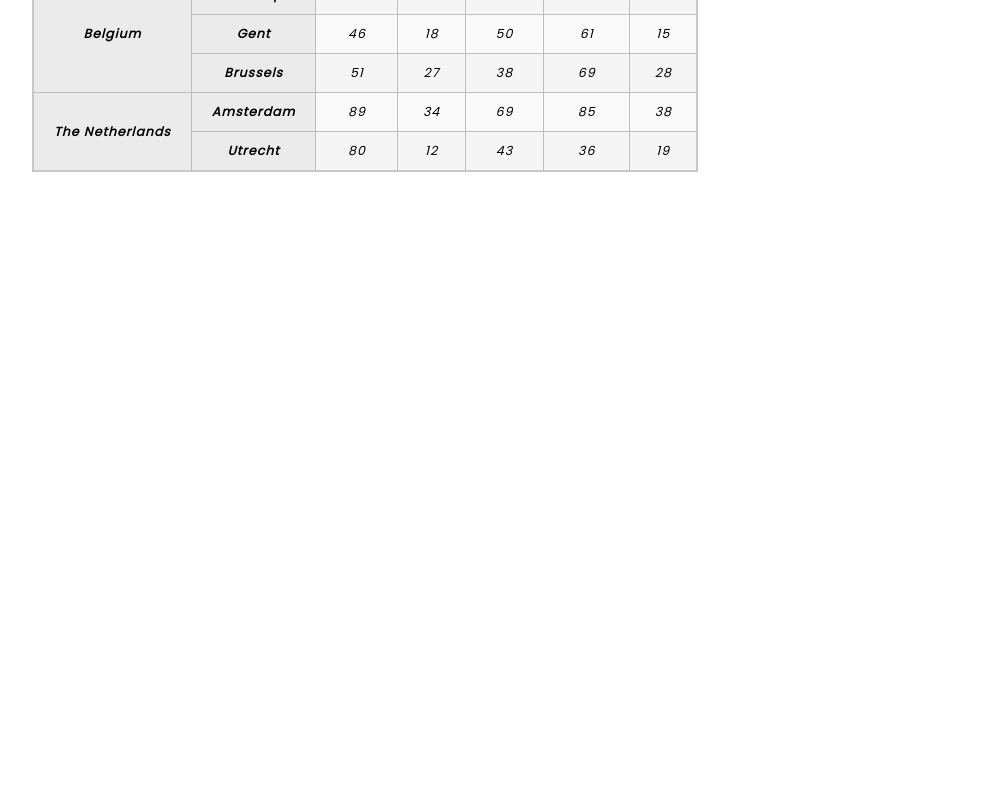
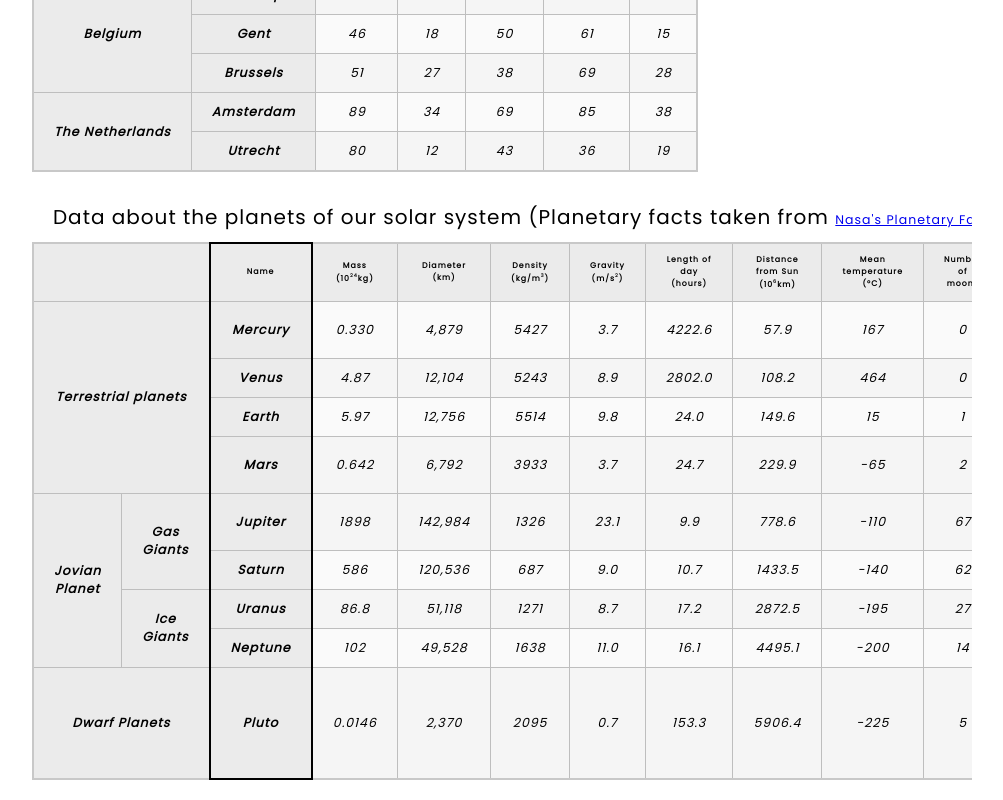
Before and after one commit to yadavrashindra5/react-components, a React (Vite) app: page / in a window 1280 px wide. Shown: the part 2230-3030 px from the top of the page, without its empty margins (138-1141 px from the left). Before the commit the page ends 2422 px from the top, so only its background shows below. Built offline with nearby package versions, Linux system fonts and the light colour scheme.

Commit message:
done with the assignment, need to update the accessibility

```diff
--- a/src/components/Table/table.module.css
+++ b/src/components/Table/table.module.css
@@ -71,3 +71,52 @@
     padding: 10px;
   }
 }
+
+.solar_system {
+  margin-bottom: 2rem;
+  overflow: scroll;
+
+  table {
+    border-collapse: collapse;
+    border: 2px solid rgb(200, 200, 200);
+    letter-spacing: 1px;
+    font-size: 3.2rem;
+  }
+
+  td,
+  th {
+    border: 1px solid rgb(190, 190, 190);
+    padding: 10px 20px;
+  }
+
+  th {
+    /* font-size: 3.2rem; */
+    background-color: rgb(235, 235, 235);
+  }
+
+  td {
+    text-align: center;
+  }
+
+  tr:nth-child(even) td {
+    background-color: rgb(250, 250, 250);
+  }
+
+  tr:nth-child(odd) td {
+    background-color: rgb(245, 245, 245);
+  }
+
+  caption {
+    padding: 10px;
+  }
+
+  tbody {
+    font-size: 3.2rem;
+    font-style: italic;
+  }
+
+  tfoot {
+    font-size: 3.2rem;
+    font-weight: bold;
+  }
+}
--- a/src/components/Table/table.tsx
+++ b/src/components/Table/table.tsx
@@ -272,6 +272,204 @@ export default function Table() {
           </tbody>
         </table>
       </div>
+      <div className={styles.solar_system}>
+        <table>
+          <caption>
+            Data about the planets of our solar system (Planetary facts taken
+            from{" "}
+            <a
+              target="_blank"
+              href="http://nssdc.gsfc.nasa.gov/planetary/factsheet/"
+            >
+              Nasa's Planetary Fact Sheet - Metric
+            </a>
+            ).
+          </caption>
+          <colgroup>
+            <col />
+            <col />
+            <col style={{ border: "0.2rem solid #000" }} />
+          </colgroup>
+          <thead>
+            <tr>
+              <th colSpan={2}></th>
+              <th>Name</th>
+              <th>
+                Mass (10<sup>24</sup>kg)
+              </th>
+              <th>Diameter (km)</th>
+              <th>
+                Density (kg/m<sup>3</sup>)
+              </th>
+              <th>
+                Gravity (m/s<sup>2</sup>)
+              </th>
+              <th>Length of day (hours)</th>
+              <th>
+                Distance from Sun (10<sup>6</sup>km)
+              </th>
+              <th>Mean temperature (°C)</th>
+              <th>Number of moons</th>
+              <th>Notes</th>
+            </tr>
+          </thead>
+          <tbody>
+            <tr>
+              <th rowSpan={5} colSpan={2}>
+                Terrestrial planets
+              </th>
+            </tr>
+            <tr>
+              <th>Mercury</th>
+              <td>0.330</td>
+              <td>4,879</td>
+              <td>5427</td>
+              <td>3.7</td>
+              <td>4222.6</td>
+              <td>57.9</td>
+              <td>167</td>
+              <td>0</td>
+              <td>Closest to the Sun</td>
+            </tr>
+            <tr>
+              <th>Venus</th>
+              <td>4.87</td>
+              <td>12,104</td>
+              <td>5243</td>
+              <td>8.9</td>
+              <td>2802.0</td>
+              <td>108.2</td>
+              <td>464</td>
+              <td>0</td>
+            </tr>
+            <tr>
+              <th>Earth</th>
+              <td>5.97</td>
+              <td>12,756</td>
+              <td>5514</td>
+              <td>9.8</td>
+              <td>24.0</td>
+              <td>149.6</td>
+              <td>15</td>
+              <td>1</td>
+              <td>Our World</td>
+            </tr>
+            <tr>
+              <th>Mars</th>
+              <td>0.642</td>
+              <td>6,792</td>
+              <td>3933</td>
+              <td>3.7</td>
+              <td>24.7</td>
+              <td>229.9</td>
+              <td>-65</td>
+              <td>2</td>
+              <td>The Red Planet</td>
+            </tr>
+            <tr>
+              <th colSpan={1} rowSpan={5}>
+                Jovian Planet
+              </th>
+            </tr>
+            <tr>
+              <th colSpan={1} rowSpan={2}>
+                Gas Giants
+              </th>
+              <th>Jupiter</th>
+              <td>1898</td>
+              <td>142,984</td>
+              <td>1326</td>
+              <td>23.1</td>
+              <td>9.9</td>
+              <td>778.6</td>
+              <td>-110</td>
+              <td>67</td>
+              <td>The Largest Planet</td>
+            </tr>
+            <tr>
+              <th>Saturn</th>
+              <td>586</td>
+              <td>120,536</td>
+              <td>687</td>
+              <td>9.0</td>
+              <td>10.7</td>
+              <td>1433.5</td>
+              <td>-140</td>
+              <td>62</td>
+              <td></td>
+            </tr>
+            <tr>
+              <th colSpan={1} rowSpan={2}>
+                Ice Giants
+              </th>
+              <th>Uranus</th>
+              <td>86.8</td>
+              <td>51,118</td>
+              <td>1271</td>
+              <td>8.7</td>
+              <td>17.2</td>
+              <td>2872.5</td>
+              <td>-195</td>
+              <td>27</td>
+              <td></td>
+            </tr>
+            <tr>
+              <th>Neptune</th>
+              <td>102</td>
+              <td>49,528</td>
+              <td>1638</td>
+              <td>11.0</td>
+              <td>16.1</td>
+              <td>4495.1</td>
+              <td>-200</td>
+              <td>14</td>
+              <td></td>
+            </tr>
+            <tr>
+              <th rowSpan={1} colSpan={2}>
+                Dwarf Planets
+              </th>
+              <th>Pluto</th>
+              <td>0.0146</td>
+              <td>2,370</td>
+              <td>2095</td>
+              <td>0.7</td>
+              <td>153.3</td>
+              <td>5906.4</td>
+              <td>-225</td>
+              <td>5</td>
+              <td>
+                Declassified as a planet in 2006, but this{" "}
+                <a
+                  target="_blank"
+                  href="http://www.usatoday.com/story/tech/2014/10/02/pluto-planet-solar-system/16578959/"
+                >
+                  remains controversial
+                </a>
+                .
+              </td>
+            </tr>
+          </tbody>
+        </table>
+      </div>
     </>
   );
 }
+
+interface IRootTable {
+  caption: string;
+  children: React.ReactNode;
+}
+
+function RootTable({ caption, children }: IRootTable) {
+  return (
+    <table>
+      <caption>{caption}</caption>
+      {children}
+    </table>
+  );
+}
+
+function TableHead() {
+  return <thead></thead>;
+}
```
